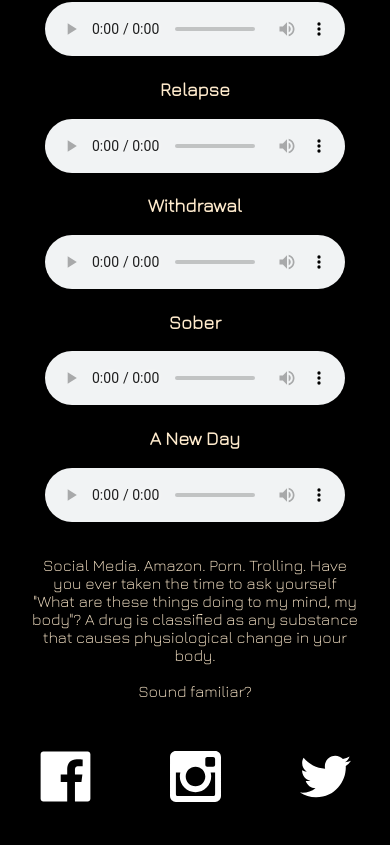
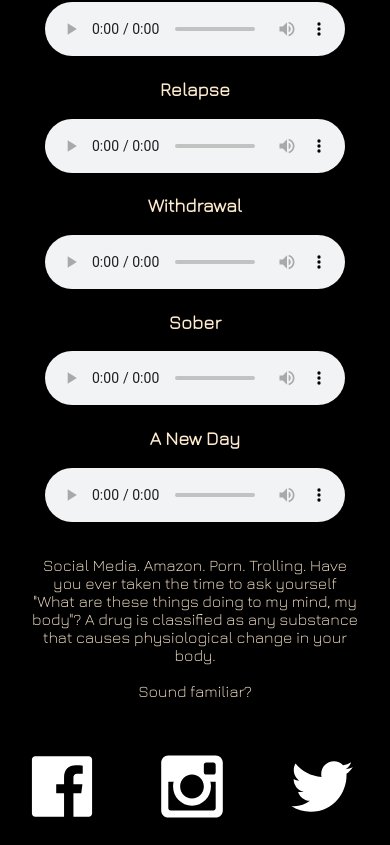
Before and after one commit to ObsidianTech/CSProdFe, a Vue app: page / in a window 390 px wide. Shown: the part 1375-2220 px from the top of the page. Built offline with nearby package versions, Linux system fonts and the light colour scheme.

Commit message:
Finalizing the mobile layout.

```diff
--- a/src/components/Album1.vue
+++ b/src/components/Album1.vue
@@ -25,9 +25,9 @@
         </div>
         <div class="footer">
           <div class="footericons">
-            <img src="../assets/icons/Facebook.svg" />
-            <img src="../assets/icons/Instagram.svg" />
-            <img src="../assets/icons/Twitter.svg" />
+            <a href="https://www.facebook.com/Crypt0Sound/"><img class="social" src="../assets/icons/Facebook.svg" /></a>
+            <a href="https://www.instagram.com/crypto_sound/?hl=en"><img class="social" src="../assets/icons/Instagram.svg" /></a>
+            <a href="https://twitter.com/i/notifications?lang=en"><img class="social" src="../assets/icons/Twitter.svg" /></a>
           </div>
         </div>
   </div>
@@ -172,9 +172,9 @@ table {
   display: flex;
 }
 
-.footer img{
+.social{
   flex: 30%;
-  width: 20%;
+  width: 85%;
   height: auto;
   margin: 0 5% 0 5%;
 }
```
